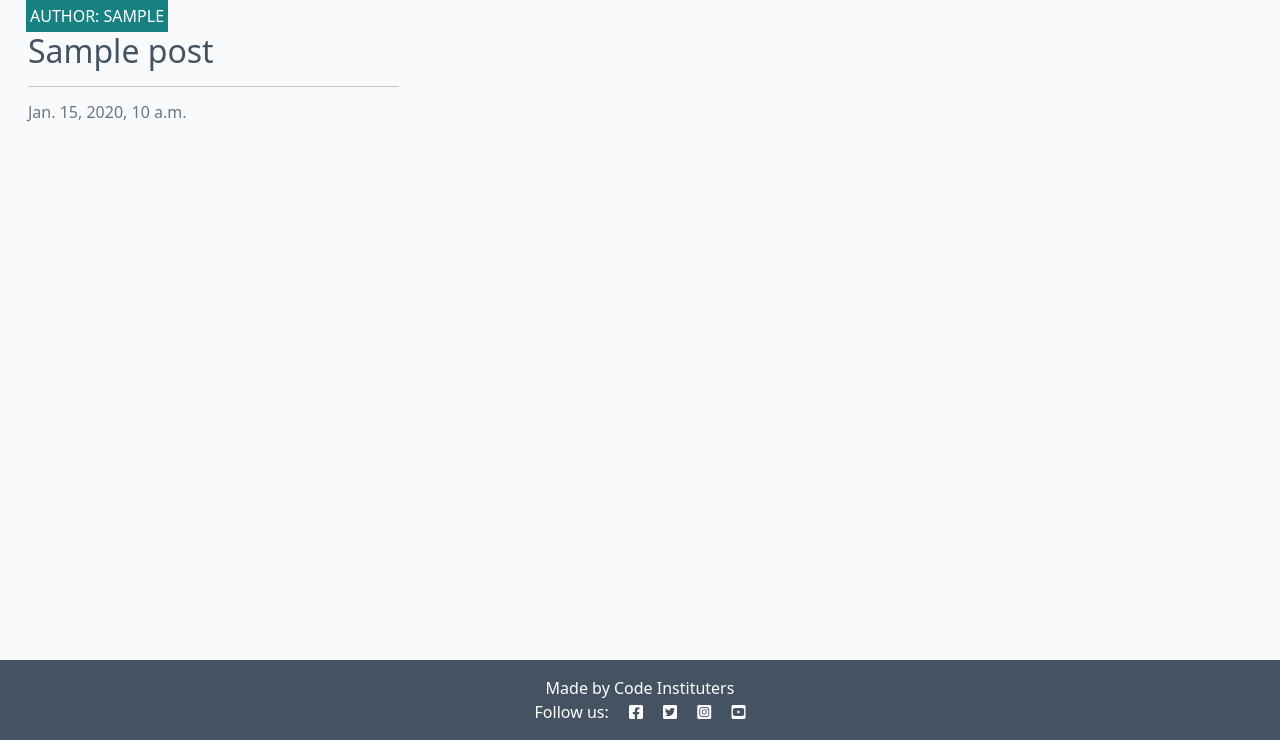
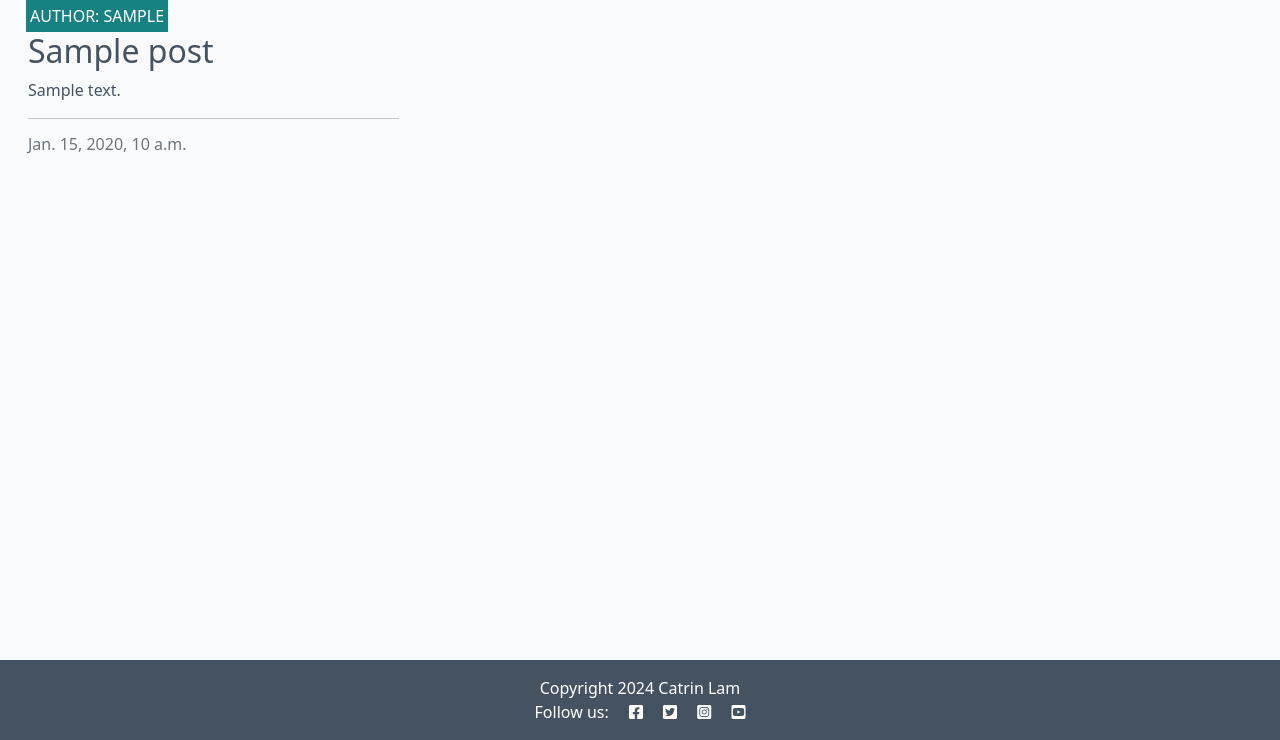
Before and after one commit to catrinlam/django-blog, a Django app: page / in a window 1280 px wide. Shown: the part 60-800 px from the top of the page. Run offline with Django 4.2, Linux system fonts and the light colour scheme; tables that the repository leaves empty hold one stand-in row (values such as "Sample post").

Commit message:
Add post excerpt to index and implement copyright block in footer

```diff
--- a/blog/templates/blog/index.html
+++ b/blog/templates/blog/index.html
@@ -20,6 +20,7 @@
                             </div>
                             <a href="#" class="post-link">
                                 <h2 class="card-title">{{ post.title }}</h2>
+                                <p class="card-text">{{ post.excerpt }}</p>
                             </a>
 
                             <hr />
@@ -50,3 +51,7 @@
 
 <!-- index.html content ends here -->
 {% endblock %}
+
+{% block copyright %}
+    Copyright 2024 Catrin Lam
+{% endblock %}
--- a/templates/base.html
+++ b/templates/base.html
@@ -41,7 +41,7 @@
                 <ul class="navbar-nav me-auto mb-2 mb-lg-0">
                     <li class="nav-item">
                         <a class="nav-link {% if request.path == home_url %}active{% endif %}" aria-current="page"
-                            href="#">Home</a>
+                            href="{% url 'home' %}">Home</a>
                     </li>
 
                 </ul>
@@ -62,7 +62,9 @@
 
     <!-- Footer -->
     <footer class="footer mt-auto py-3 dark-bg">
-        <p class="m-0 text-center text-white">Made by Code Instituters</p>
+        <p class="m-0 text-center text-white">
+            {% block copyright %}Made by Code Instituters{% endblock copyright %}
+        </p>
         <p class="m-0 text-center text-white">Follow us: <i class="fab fa-facebook-square ms-3"></i>
             <i class="fab fa-twitter-square ms-3"></i>
             <i class="fab fa-instagram-square ms-3"></i>
```
